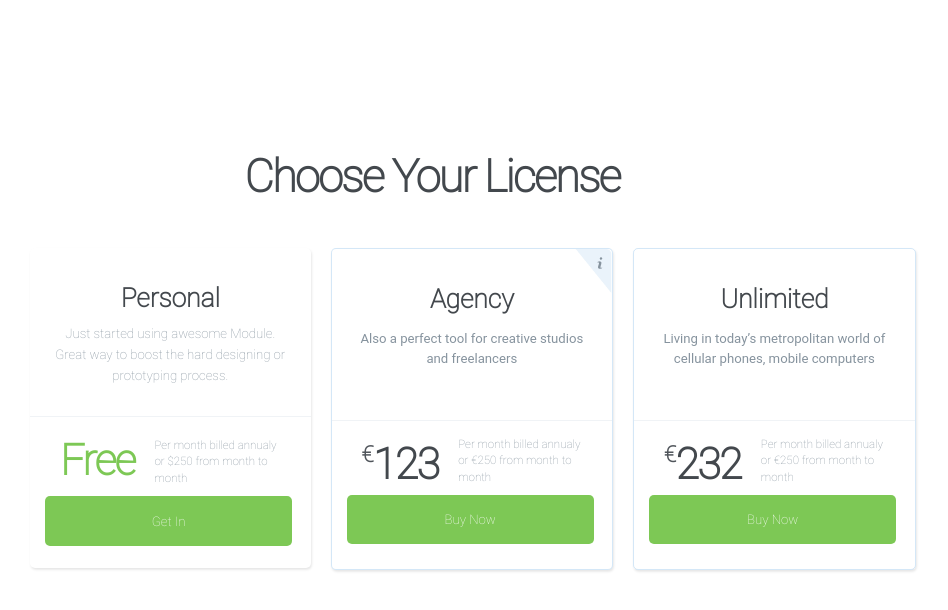
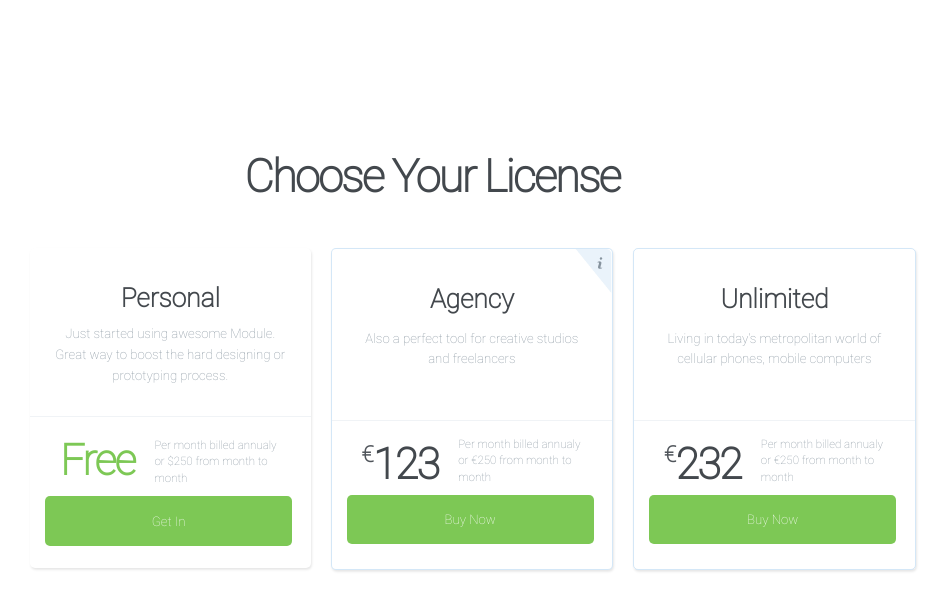
Before and after one commit to giobashvili1/Sacavi80, a plain HTML site: page Challange-Card2/index.html in a window 1280 px wide. Shown: the whole page, without its empty margins (208-1156 px from the left). Drawn offline with Linux system fonts and the light colour scheme.

Commit message:
Add files via upload

```diff
--- a/Challange-Card2/style.css
+++ b/Challange-Card2/style.css
@@ -137,7 +137,7 @@ margin-bottom: 10px;
 .box2 p{
     color: #86939E;
     text-align: center;
-    font-family: Roboto;
+    font-family: "fonti";
     font-size: 13.18px;
     font-style: normal;
     font-weight: 400;
@@ -211,7 +211,7 @@ margin-bottom: 10px;
 .box3 p{
     color: #86939E;
     text-align: center;
-    font-family: Roboto;
+    font-family: "fonti";
     font-size: 13.18px;
     font-style: normal;
     font-weight: 400;
```
